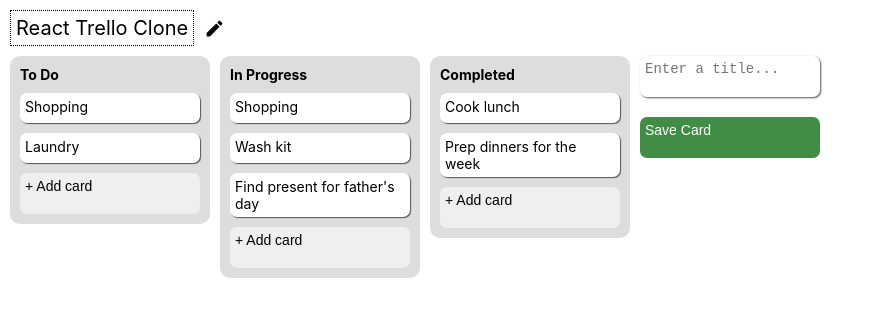
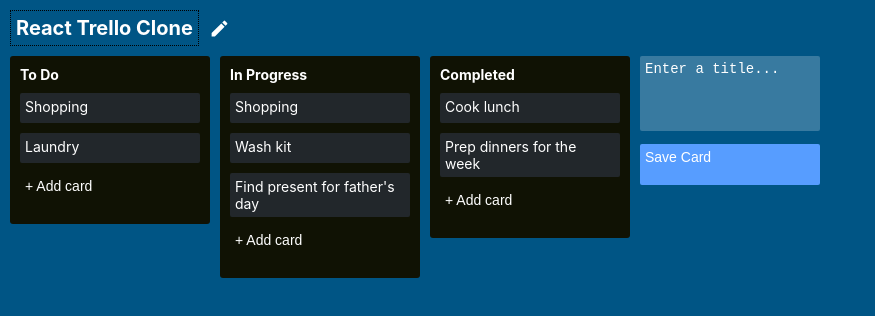
Before and after one commit to WillHoward95/react-trello-clone-2, a React (Create React App) app: page / in a window 1280 px wide. Both pictures are taken after a click on the button "+ Add list". Shown: the top 316 px of the page, without its empty margins (0-875 px from the left). Built offline with nearby package versions, Linux system fonts and the light colour scheme.

Commit message:
added new stylings and fixed a minor bug

```diff
--- a/src/App.css
+++ b/src/App.css
@@ -3,6 +3,11 @@
   padding: 0;
   margin: 0;
   font-size: 14px;
+  color: #ffffff;
+}
+
+body {
+  background-color: #005585;
 }
 
 .listContainer {
@@ -10,32 +15,35 @@
 }
 
 .list {
-  background: #ddd;
+  background-color: rgb(16, 18, 4);
   margin: 10px 0px 0px 10px;
   padding: 10px;
   width: 200px;
   min-width: 200px;
   overflow: initial;
-  border-radius: 10px;
+  border-radius: 3px;
+  color: white;
 }
 
 .card {
-  background-color: #fff;
+  background-color: #22272b;
   margin: 10px 0;
-  border-radius: 7px;
+  border-radius: 2px;
   padding: 5px;
   min-height: 30px;
-  box-shadow: 1px 1px 1px #555;
+  color: #303032;
+  /* box-shadow: 1px 1px 1px #555; */
 }
 
 .button {
   max-height: 20px;
-  border-radius: 7px;
+  border-radius: 2px;
   border: 0;
   text-align: left;
   padding: 5px 0 20px 5px;
   width: 175px;
   box-sizing: content-box;
+  background-color: inherit;
 }
 
 .button:hover {
@@ -44,6 +52,11 @@
 
 .listButton {
   margin: 10px 0px 0px 10px;
+  background-color: #387aa0;
+}
+
+.listButton:hover {
+  background-color: #387aa0bb;
 }
 
 .textArea {
@@ -52,13 +65,27 @@
   overflow: hidden;
   outline: none;
   border: none;
-  border-radius: 7px;
+  border-radius: 2px;
   margin-bottom: 7px;
-  box-shadow: 1px 1px 2px #555;
+  overflow-wrap: break-word;
+  min-height: inherit;
+  background-color: #22272b;
+  /* box-shadow: 1px 1px 2px #555; */
+}
+
+.textAreaContainer {
+  overflow: visible;
+  min-height: 50px;
 }
 
 .listTextArea {
   width: 175px;
+  margin: 10px 0px 0px 10px;
+  background-color: #387aa0;
+}
+
+.listTextArea::placeholder {
+  color: #ffffff;
 }
 
 .listTitle {
@@ -71,7 +98,7 @@
 
 .saveButton {
   color: white;
-  background-color: rgb(66, 141, 70);
+  background-color: #579dff;
 }
 
 .boardTitleContainer {
@@ -87,6 +114,8 @@
   margin-right: 10px;
   padding: 5px;
   border: 1px dotted black;
+  color: #ffffff;
+  font-weight: bold;
 }
 
 .boardTitleInput {
--- a/src/components/CardButton.jsx
+++ b/src/components/CardButton.jsx
@@ -15,7 +15,7 @@
 
   if (formCard[listId]) {
     return (
-      <div>
+      <div className="textAreaContainer">
         <Textarea
           className="textArea button cardButton"
           placeholder="Enter text..."
--- a/src/components/Interface.jsx
+++ b/src/components/Interface.jsx
@@ -51,7 +51,7 @@
                     />
                   );
                 })}
-                <ListButton />
+                <ListButton className="addList" />
                 {provided.placeholder}
               </div>
             );
--- a/src/components/ListButton.jsx
+++ b/src/components/ListButton.jsx
@@ -15,9 +15,9 @@
 
   if (formCard) {
     return (
-      <div>
+      <div className="textAreaContainer">
         <Textarea
-          className="button listButton textArea listTextArea"
+          className="button textArea listTextArea"
           placeholder="Enter a title..."
           autoFocus
           onBlur={() => {
--- a/src/components/NavBar_Components/BoardTitle.jsx
+++ b/src/components/NavBar_Components/BoardTitle.jsx
@@ -17,7 +17,7 @@
       <div className="boardTitleContainer">
         <p
           contentEditable="true"
-          className="boardTitleInput"
+          className="boardTitleInput boardTitle"
           autoFocus
           onInput={(e) => {
             dispatch(setBoardTitle(e.target.value));
--- a/src/features/TrelloBoard/trelloBoardSlice.js
+++ b/src/features/TrelloBoard/trelloBoardSlice.js
@@ -1,7 +1,7 @@
 import { createSlice } from "@reduxjs/toolkit";
 import { initialState } from "../../initialState";
 
-let counter = 8;
+let counter = 10;
 // let cardIdCounter = 100;
 
 export const trelloBoardSlice = createSlice({
```
